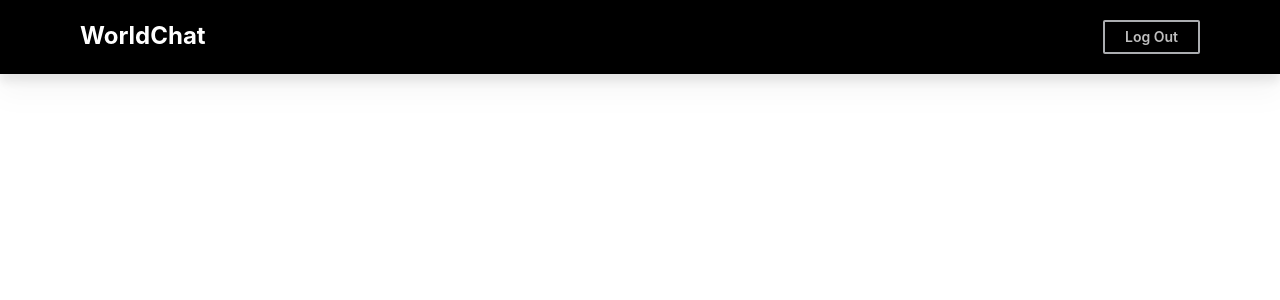
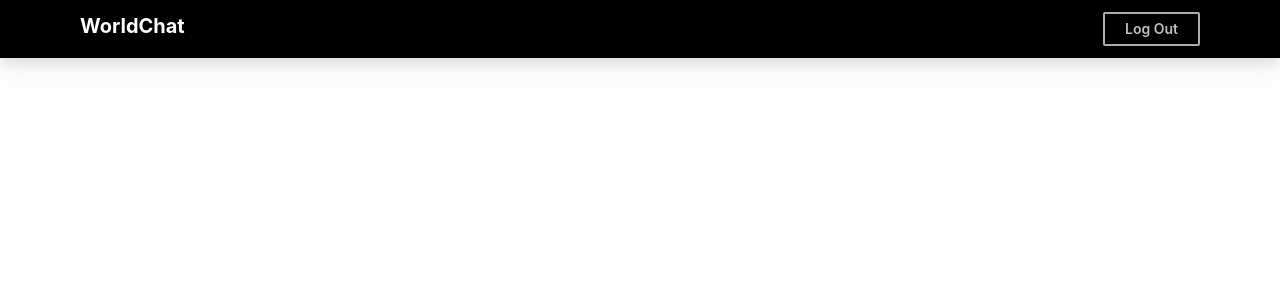
Before and after one commit to nic5694/ChatRoom, a React (Create React App) app in the folder frontend/chatroomfrontend/: page / in a window 1280 px wide. Shown: the top 300 px of the page. Built offline with nearby package versions, Linux system fonts and the light colour scheme.

Commit message:
corrected the design of the 2 nav bar

```diff
--- a/frontend/chatroomfrontend/src/components/NavBar.js
+++ b/frontend/chatroomfrontend/src/components/NavBar.js
@@ -3,8 +3,8 @@ import '../App.css';
 function NavBar() {
     return (
       <div>
-         <div class="flex justify-between py-5 bg-black drop-shadow-xl flex-wrap ">
-            <div class="font-bold text-white mx-20 text-2xl">
+         <div class="flex justify-between py-3 bg-black drop-shadow-xl flex-wrap ">
+            <div class="font-bold text-white mx-20 text-xl">
                 WorldChat
             </div>
 
--- a/frontend/chatroomfrontend/src/components/NavBar2.js
+++ b/frontend/chatroomfrontend/src/components/NavBar2.js
@@ -3,8 +3,8 @@ import '../App.css';
 function NavBar() {
     return (
       <div>
-         <div class="flex py-5 bg-black drop-shadow-xl flex-wrap ">
-            <div class="font-bold text-white mx-20 text-2xl">
+         <div class="flex py-3 bg-black drop-shadow-xl flex-wrap ">
+            <div class="font-bold text-white mx-20 text-xl">
                 WorldChat
             </div>
         </div>
```
